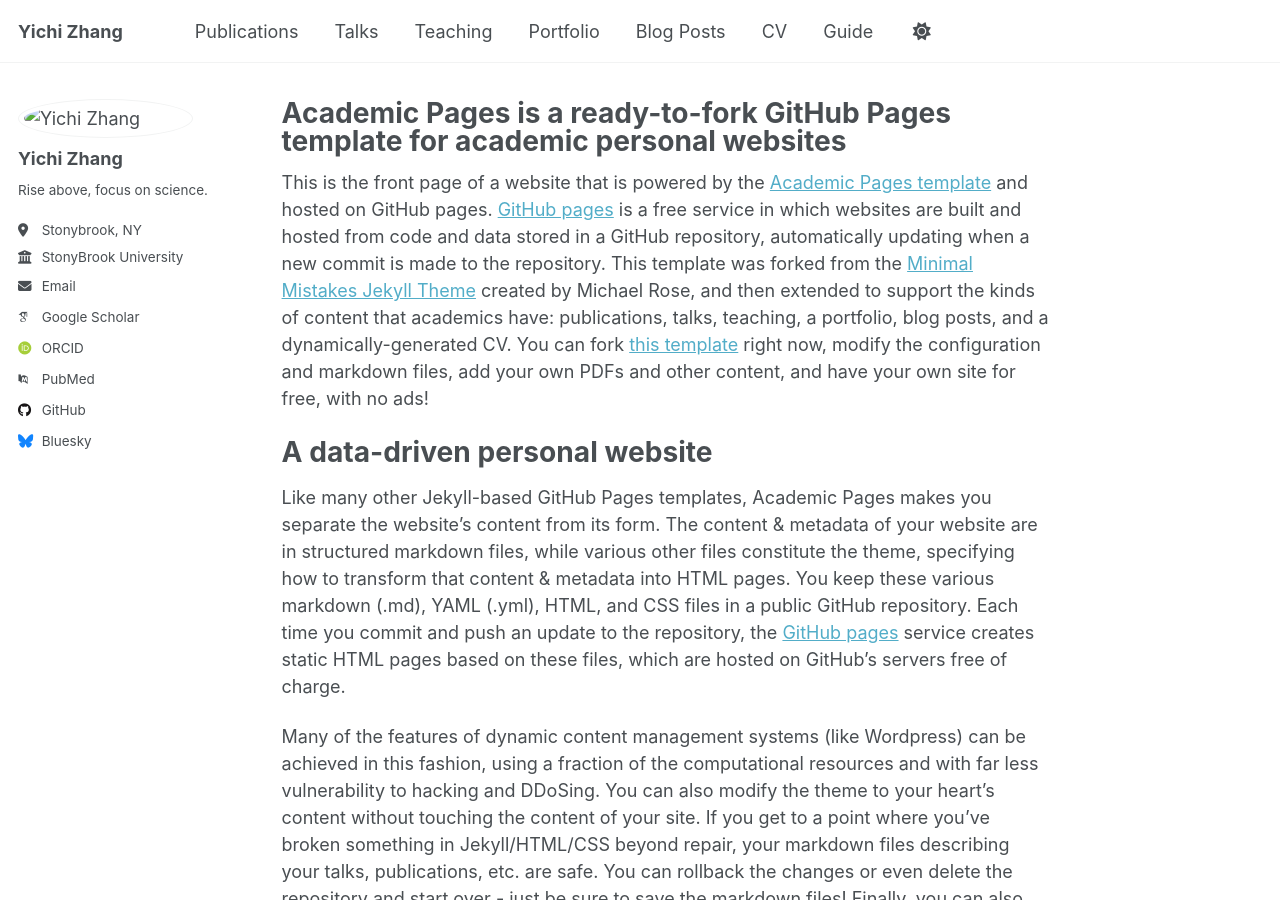
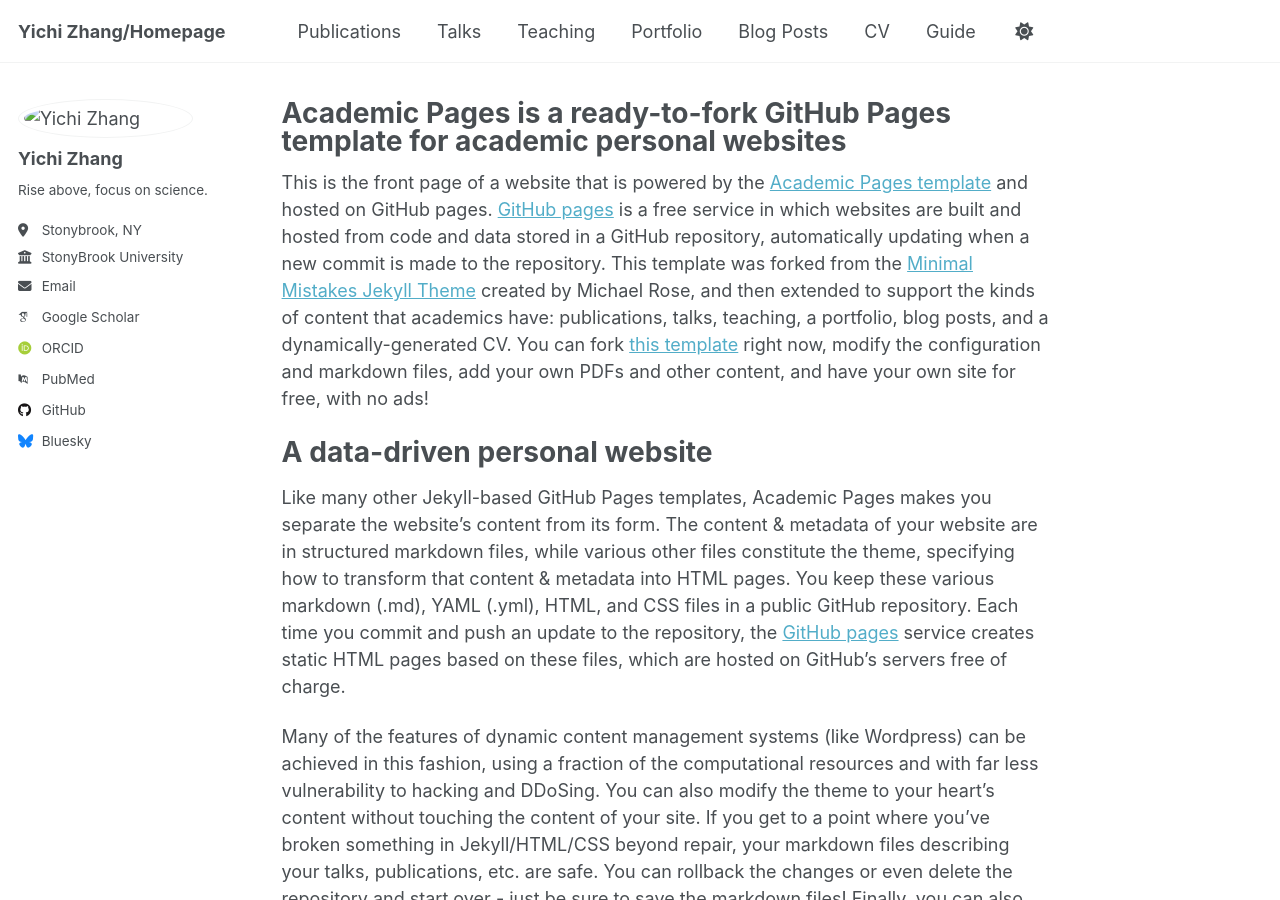
Before and after one commit to YichiXiaoju/YichiZhang.github.io, a Jekyll site: the page built from _pages/about.md, in a window 1280 px wide and 900 px high. Built offline with Jekyll 4.4.1, drawn with Linux system fonts in a browser that asks for light colours; some web fonts are replaced; part of the change alters nothing that is shown.

Commit message:
Update _config.yml
Signed-off-by: Yichi Zhang <yichi.zhang@stonybrook.edu>

```diff
--- a/_config.yml
+++ b/_config.yml
@@ -9,10 +9,10 @@
 # Basic Site Settings
 locale                   : "en-US"
 site_theme               : "default"
-title                    : "Yichi Zhang"
+title                    : "Yichi Zhang/Homepage"
 title_separator          : "-"
 name                     : &name "Yichi Zhang"
-description              : &description "personal description"
+description              : &description "3rd year undergraduate from StonyBrook University"
 url                      : https://yichixiaoju.github.io/YichiZhang.github.io/
 baseurl                  : "" # the subpath of your site, e.g. "/blog"
 repository               : "academicpages/academicpages.github.io"
```
